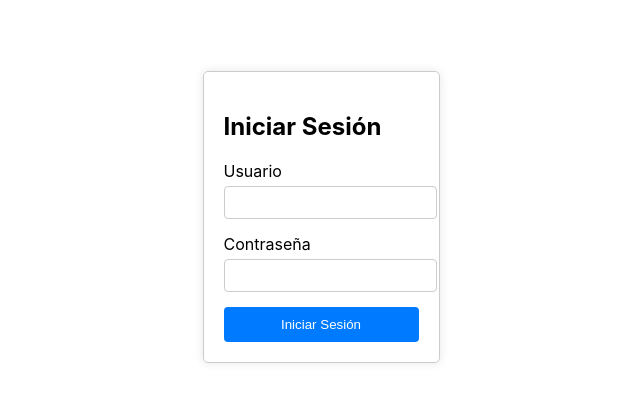
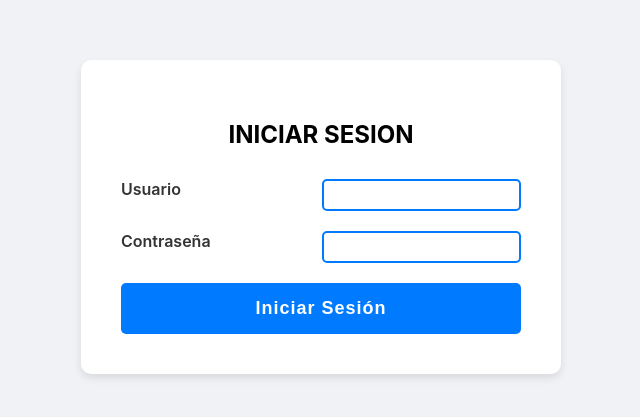
Before and after one commit to danielolan/tienda-frutasR, a React (Create React App) app: page /login in a window 1280 px wide. Shown: the part 183-600 px from the top of the page, without its empty margins (319-959 px from the left). Built offline with nearby package versions, Linux system fonts and the light colour scheme.

Commit message:
cambios graficos del login

```diff
--- a/src/login/Login.css
+++ b/src/login/Login.css
@@ -3,42 +3,71 @@
   justify-content: center;
   align-items: center;
   height: 100vh;
+  background-color: #f0f2f5;
 }
 
 .login-form {
-    border: 1px solid #ccc;
-    padding: 20px;
-    border-radius: 5px;
-    box-shadow: 0 0 10px rgba(0, 0, 0, 0.1);
+  width: 100%;
+  max-width: 400px;
+  border: none;
+  padding: 40px;
+  border-radius: 10px;
+  box-shadow: 0 4px 8px rgba(0, 0, 0, 0.1);
+  background-color: white;
+  display: flex;
+  flex-direction: column;
+  align-items: center; /* Asegura que todo el contenido se centre */
+}
+
+h2 {
+  /* Centra el título */
+  text-align: center;
+  width: 100%;
+  margin-bottom: 30px; /* Ajusta según necesites */
+}
+
+
+
+.input-group label {
+  display: block;
+  margin-bottom: 10px;
+  color: #333;
+  font-weight: 600;
+  text-align: left; /* Alinea el texto a la izquierda dentro del espacio centrado */
+  width: 100%; /* Asegura que label tome el ancho completo para alinear su texto internamente */
 }
 
 .input-group {
-    margin-bottom: 15px;
-  }
-
-  .input-group label {
-    display: block;
-    margin-bottom: 5px;
+  display: flex;
+  justify-content: center; /* Esto centrará el input en el contenedor flex */
+  width: 100%; /* Asegura que el contenedor .input-group tome el ancho completo del formulario */
+  margin-bottom: 20px; /* Espacio entre grupos de input */
 }
 
 .input-group input {
-    width: 100%;
-    padding: 8px;
-    border: 1px solid #ccc;
-    border-radius: 4px;
+  width: calc(100% - 30px); /* Ajusta el ancho para compensar el padding */
+  border: 2px solid #007bff;
+  border-radius: 5px;
+  font-size: 16px;
+  padding: 5px; /* Espaciado interno para el texto dentro del input */
+  margin: 0; /* margin: 0 auto no es necesario si usas flexbox en el contenedor */
 }
 
 button {
   cursor: pointer;
   width: 100%;
-    padding: 10px;
+  padding: 15px;
   background-color: #007bff;
   color: white;
   border: none;
-    border-radius: 4px;
-    transition: background-color 0.2s;
+  border-radius: 5px;
+  font-size: 18px;
+  font-weight: 600;
+  letter-spacing: 1px;
+  transition: background-color 0.2s, transform 0.2s;
 }
 
 button:hover {
   background-color: #0056b3;
+  transform: translateY(-2px);
 }
--- a/src/login/Login.js
+++ b/src/login/Login.js
@@ -13,7 +13,7 @@ function Login({ onLogin }) {
   return (
     <div className="login-container">
       <form onSubmit={handleSubmit} className="login-form">
-        <h2>Iniciar Sesión</h2>
+        <h2>INICIAR SESION</h2>
         <div className="input-group">
           <label htmlFor="usuario">Usuario</label>
           <input
```
Lines whose indentation alone changed are shown as unchanged.
